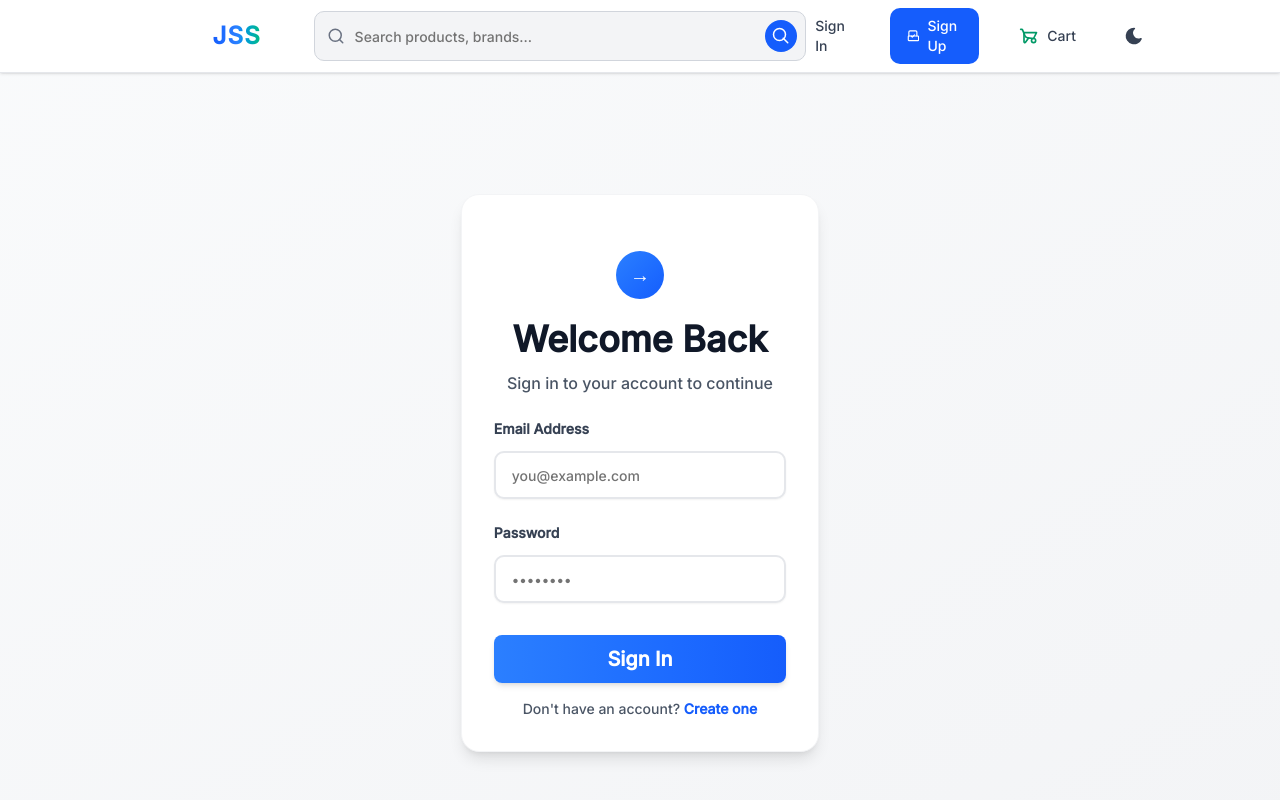
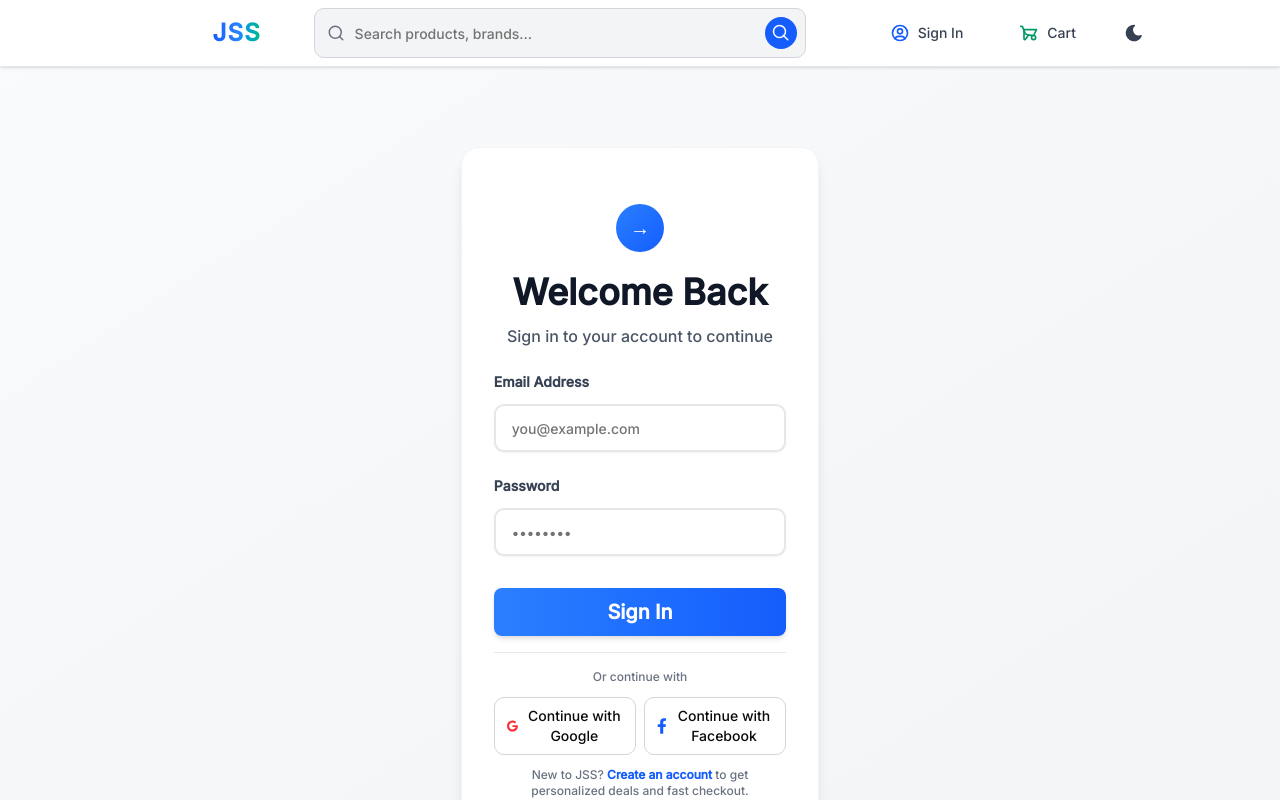
Before and after one commit to pankajkoree/juniorshoppingsite-frontend, a Next.js app: page /login in a window 1280 px wide. Shown: the top 800 px of the page. Built offline with nearby package versions, Linux system fonts and the light colour scheme; no server answers.

Commit message:
navigation bar, login , signup workiing on 🔃

```diff
--- a/app/login/page.tsx
+++ b/app/login/page.tsx
@@ -3,11 +3,19 @@ import Link from "next/link";
 import { useRouter } from "next/navigation";
 import { useEffect, useState } from "react";
 import toast from "react-hot-toast";
+import axios from "axios";
 
 import { Button } from "@/components/ui/button";
 import { Input } from "@/components/ui/input";
 import { Label } from "@/components/ui/label";
 import { useAuth } from "@/context/AuthContext";
+import { FaGoogle, FaFacebookF } from "react-icons/fa";
+
+const messageToString = (value: unknown): string | undefined => {
+  if (typeof value === "string" && value.trim() !== "") return value;
+  if (typeof value === "number") return value.toString();
+  return undefined;
+};
 
 const Login = () => {
   const router = useRouter();
@@ -20,11 +28,22 @@ const Login = () => {
   // <------- login function ------->
   const handleLogin = async (e: React.FormEvent<HTMLFormElement>) => {
     e.preventDefault();
+
+    if (!loginCredentials.email.trim() || !loginCredentials.password.trim()) {
+      toast.error("Please enter both email and password.");
+      return;
+    }
+
     try {
       await login(loginCredentials.email, loginCredentials.password);
       clearCredentials();
-    } catch (error) {
-      toast.error("invalid credentials");
+    } catch (error: unknown) {
+      let msg: string | undefined;
+      if (axios.isAxiosError(error)) {
+        msg = (error.response?.data as { message?: string })?.message || error.message;
+      }
+      toast.error(messageToString(msg) || "Invalid credentials");
+      console.error("Login error:", error);
     }
   };
   useEffect(() => {
@@ -101,13 +120,30 @@ const Login = () => {
               {isLoading ? "Logging in..." : "Sign In"}
             </Button>
 
-            {/* <------- what if user haven't created account -------> */}
-            <section className="text-sm text-gray-600 dark:text-gray-400 text-center">
-              Don&apos;t have an account?{' '}
-              <Link href="/signup" className="font-semibold text-blue-600 dark:text-blue-400 hover:text-blue-700 dark:hover:text-blue-300 transition-colors">
-                Create one
-              </Link>
-            </section>
+            <div className="w-full border-t border-gray-200 dark:border-gray-700 pt-4">
+              <p className="text-xs font-medium text-gray-500 dark:text-gray-400 text-center mb-3">Or continue with</p>
+              <div className="grid grid-cols-2 gap-2">
+                <button
+                  type="button"
+                  onClick={() => toast('Google login coming soon', { icon: '🔎' })}
+                  className="flex items-center justify-center gap-2 px-3 py-2 border border-gray-300 dark:border-gray-700 rounded-lg hover:bg-gray-100 dark:hover:bg-gray-800 transition-colors text-sm font-medium"
+                >
+                  <FaGoogle className="w-4 h-4 text-red-500" />
+                  Continue with Google
+                </button>
+                <button
+                  type="button"
+                  onClick={() => toast('Facebook login coming soon', { icon: '🔎' })}
+                  className="flex items-center justify-center gap-2 px-3 py-2 border border-gray-300 dark:border-gray-700 rounded-lg hover:bg-gray-100 dark:hover:bg-gray-800 transition-colors text-sm font-medium"
+                >
+                  <FaFacebookF className="w-4 h-4 text-blue-600" />
+                  Continue with Facebook
+                </button>
+              </div>
+              <p className="text-xs text-gray-500 dark:text-gray-400 mt-3 text-center">
+                New to JSS? <Link href="/signup" className="text-blue-600 dark:text-blue-300 font-semibold hover:text-blue-700 dark:hover:text-blue-200">Create an account</Link> to get personalized deals and fast checkout.
+              </p>
+            </div>
           </div>
         </form>
       </div>
--- a/app/signup/page.tsx
+++ b/app/signup/page.tsx
@@ -3,11 +3,18 @@ import Link from "next/link";
 import { useRouter } from "next/navigation";
 import { useState } from "react";
 import toast from "react-hot-toast";
+import axios from "axios";
 
 import { Button } from "@/components/ui/button";
 import { Input } from "@/components/ui/input";
 import { Label } from "@/components/ui/label";
 import { useAuth } from "@/context/AuthContext";
+
+const messageToString = (value: unknown): string | undefined => {
+  if (typeof value === "string" && value.trim() !== "") return value;
+  if (typeof value === "number") return value.toString();
+  return undefined;
+};
 
 const Signup = () => {
   const router = useRouter();
@@ -21,12 +28,23 @@ const Signup = () => {
   // <-------- registration ------->
   const handleRegistration = async (e: React.FormEvent<HTMLFormElement>) => {
     e.preventDefault();
+
+    if (!users.username.trim() || !users.email.trim() || !users.password.trim()) {
+      toast.error("Please fill in username, email, and password.");
+      return;
+    }
+
     try {
       await register(users.username, users.email, users.password);
       toast.success("Account created successfully");
       router.push("/login");
-    } catch (error) {
-      toast.error("Unable to register. Please try again.");
+    } catch (error: unknown) {
+      let msg: string | undefined;
+      if (axios.isAxiosError(error)) {
+        msg = (error.response?.data as { message?: string })?.message || error.message;
+      }
+      toast.error(messageToString(msg) || "Unable to register. Please try again.");
+      console.error("Register error:", error);
     }
   };
 
--- a/components/NavigationBar.tsx
+++ b/components/NavigationBar.tsx
@@ -7,13 +7,7 @@ import Link from "next/link";
 import { useAuth } from "@/context/AuthContext";
 
 export const NavigationBar = () => {
-  const [isDarkMode, setIsDarkMode] = useState(() => {
-    if (typeof window === "undefined") return false;
-    const storedTheme = localStorage.getItem("theme");
-    if (storedTheme) return storedTheme === "dark";
-    return false;
-  });
-  const [isHydrated, setIsHydrated] = useState(false);
+  const [isDarkMode, setIsDarkMode] = useState(false);
   const [searchTerm, setSearchTerm] = useState("");
   const [isSearchFocused, setIsSearchFocused] = useState(false);
   const [isUserMenuOpen, setIsUserMenuOpen] = useState(false);
@@ -21,7 +15,16 @@ export const NavigationBar = () => {
   const { user, isAuthenticated, logout, isLoading } = useAuth();
 
   useEffect(() => {
-    setIsHydrated(true);
+    if (typeof window === "undefined") return;
+
+    const storedTheme = localStorage.getItem("theme");
+    if (storedTheme === "dark") {
+      setIsDarkMode(true);
+      document.documentElement.classList.add("dark");
+    } else if (storedTheme === "light") {
+      setIsDarkMode(false);
+      document.documentElement.classList.remove("dark");
+    }
   }, []);
 
   useEffect(() => {
@@ -132,7 +135,7 @@ export const NavigationBar = () => {
         <div className="flex gap-6 items-center justify-end">
           {!isAuthenticated ? (
             <>
-              {/* <------- login -------> */}
+              {/* <------- login only for not logged in state -------> */}
               <Link href="/login" className="flex items-center gap-2 px-4 py-2 rounded-lg text-gray-700 dark:text-gray-300 hover:bg-blue-50 dark:hover:bg-gray-800 transition-colors font-medium">
                 <svg
                   xmlns="http://www.w3.org/2000/svg"
@@ -152,28 +155,6 @@ export const NavigationBar = () => {
                   <path d="M6.168 18.849a4 4 0 0 1 3.832 -2.849h4a4 4 0 0 1 3.834 2.855" />
                 </svg>
                 <span className="text-sm">Sign In</span>
-              </Link>
-
-              {/* <------- signup -------> */}
-              <Link href="/signup" className="flex items-center gap-2 px-4 py-2 rounded-lg bg-blue-600 text-white hover:bg-blue-700 transition-colors font-medium">
-                <svg
-                  xmlns="http://www.w3.org/2000/svg"
-                  width="20"
-                  height="20"
-                  viewBox="0 0 24 24"
-                  fill="none"
-                  stroke="currentColor"
-                  strokeWidth="2"
-                  strokeLinecap="round"
-                  strokeLinejoin="round"
-                  className="text-white"
-                >
-                  <path stroke="none" d="M0 0h24v24H0z" fill="none" />
-                  <path d="M9 12l2 2l4 -4" />
-                  <path d="M21 12c.552 0 1 .448 1 1v6c0 .552 -.448 1 -1 1h-16c-.552 0 -1 -.448 -1 -1v-6c0 -.552 .448 -1 1 -1z" />
-                  <path d="M5 12v-7a2 2 0 0 1 2 -2h10a2 2 0 0 1 2 2v7" />
-                </svg>
-                <span className="text-sm">Sign Up</span>
               </Link>
             </>
           ) : (
@@ -279,12 +260,11 @@ export const NavigationBar = () => {
           </Link>
 
           {/* theme switch */}
-          {isHydrated && (
-            <button
-              onClick={themeSwitch}
-              className="p-2 rounded-lg hover:bg-gray-200 dark:hover:bg-gray-800 transition-colors hover:cursor-pointer"
-              aria-label="Toggle theme"
-            >
+          <button
+            onClick={themeSwitch}
+            className="p-2 rounded-lg hover:bg-gray-200 dark:hover:bg-gray-800 transition-colors hover:cursor-pointer"
+            aria-label="Toggle theme"
+          >
               {isDarkMode ? (
                 <svg
                   xmlns="http://www.w3.org/2000/svg"
@@ -319,7 +299,7 @@ export const NavigationBar = () => {
                 </svg>
               )}
             </button>
-          )}
+
         </div>
       </div>
     </div>
```
